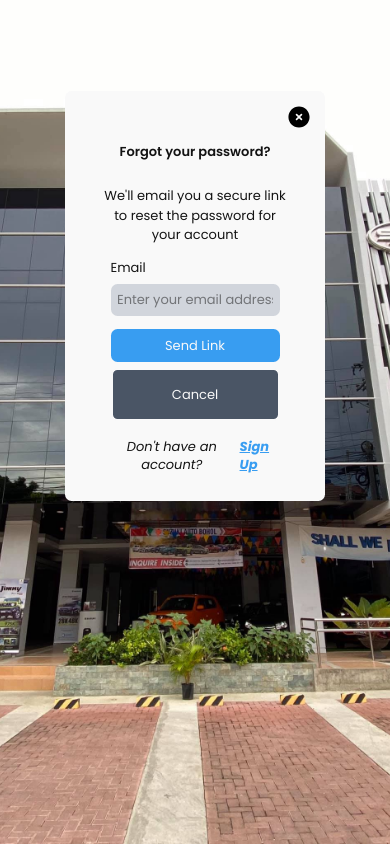
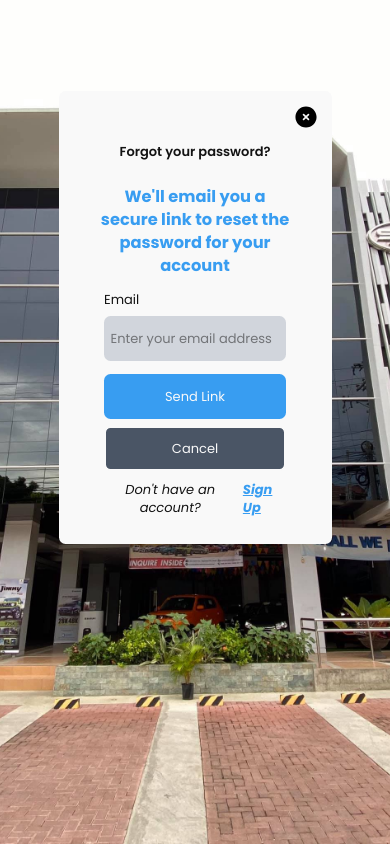
Before and after one commit to smctdev/Request-Form-Next-Js, a Next.js app: page /forgot-password in a window 390 px wide. Built offline with nearby package versions, Linux system fonts and the light colour scheme; no server answers.

Commit message:
fix design on mobile

```diff
--- a/src/app/(views)/(auth)/forgot-password/page.tsx
+++ b/src/app/(views)/(auth)/forgot-password/page.tsx
@@ -57,13 +57,13 @@ const ForgotPassword: React.FC = () => {
     <div className="flex flex-row">
       <div className="relative flex items-center justify-center w-full p-8 bg-center bg-cover lg:w-1/2">
         <Image
-          width={100}
-          height={100}
+          width={0}
+          height={0}
           className="absolute inset-0 z-0 object-cover w-full h-screen lg:hidden"
           src={building}
           alt="photo"
         />
-        <div className="lg:max-w-[481px] md:max-w-sm max-w-xs w-full lg:mt-0  mt-20 bg-white bg-opacity-90 p-8 rounded-lg z-10 lg:m-0 m-10 relative ">
+        <div className="lg:max-w-[481px] md:max-w-[450px] w-full lg:mt-0  mt-20 bg-white bg-opacity-90 p-8 rounded-lg z-10 lg:m-0 m-10 relative ">
           <Link href="/login">
             <div className="block lg:hidden">
               <XCircleIcon className="absolute mb-2 text-black cursor-pointer size-8 right-4 top-4" />
@@ -72,7 +72,7 @@ const ForgotPassword: React.FC = () => {
           <h1 className="p-4 mt-4 text-2xl font-semibold text-center">
             Forgot your password?
           </h1>
-          <p className="p-4 text-center">
+          <p className="p-4 text-center text-primary font-bold !text-xl">
             We'll email you a secure link to reset the password for your account
           </p>
           <div className="px-6">
@@ -82,23 +82,27 @@ const ForgotPassword: React.FC = () => {
               value={email}
               placeholder="Enter your email address"
               onChange={(e) => setEmail(e.target.value)}
-              className="w-full lg:max-w-[417px] lg:h-[56px] md:h-10  p-2 bg-gray-300 rounded-lg"
+              className="w-full lg:max-w-[417px] h-[45px] p-2 bg-gray-300 rounded-lg"
             />
             {error && <p className="mt-2 text-red-500">{error}</p>}
           </div>
           <div className="px-6 pt-4">
             <button
+              type="button"
               disabled={loading}
               onClick={handleResetPassword}
               className={`${
                 loading ? "bg-blue-400 cursor-not-allowed" : ""
-              } bg-primary hover:bg-blue-500 text-white py-2 px-4 rounded-lg w-full lg:max-w-[417px] lg:h-[56px]  md:h-10`}
+              } bg-primary hover:bg-blue-500 text-white py-2 px-4 rounded-lg w-full lg:max-w-[417px] h-[45px] cursor-pointer`}
             >
               {loading ? "Sending..." : "Send Link"}
             </button>
             <Link href="/login">
-              <button className="bg-gray-600 border-2 hover:bg-gray-700 text-white my-2 py-4.5 px-4 rounded-lg w-full lg:max-w-[417px] lg:h-[56px] md:h-10">
-                <p className="-mt-1.7">Cancel</p>
+              <button
+                type="button"
+                className="flex items-center justify-center cursor-pointer bg-gray-600 border-2 hover:bg-gray-700 text-white my-2 py-4.5 px-4 rounded-lg w-full lg:max-w-[417px] h-[45px]"
+              >
+                <span>Cancel</span>
               </button>
             </Link>
             <Link href="/registration">
--- a/src/app/(views)/(auth)/login/page.tsx
+++ b/src/app/(views)/(auth)/login/page.tsx
@@ -133,7 +133,16 @@ const Login = () => {
                     onChange={() => setShowPassword(!showPassword)}
                   />
                 </label>
-                <span className="ml-2 label-text">Show password</span>
+                <div className="group relative">
+                  <button
+                    type="button"
+                    className="ml-2 label-text cursor-pointer"
+                    onClick={() => setShowPassword(!showPassword)}
+                  >
+                    Show password
+                  </button>
+                  <span className="absolute transition-all duration-500 ease-in-out w-0 opacity-0 group-hover:opacity-100 group-hover:w-full border-0 border-t border-blue-400 left-0 bottom-0 ml-2"></span>
+                </div>
               </div>
               {errors.password && (
                 <p className="text-xs text-red-500">
```
